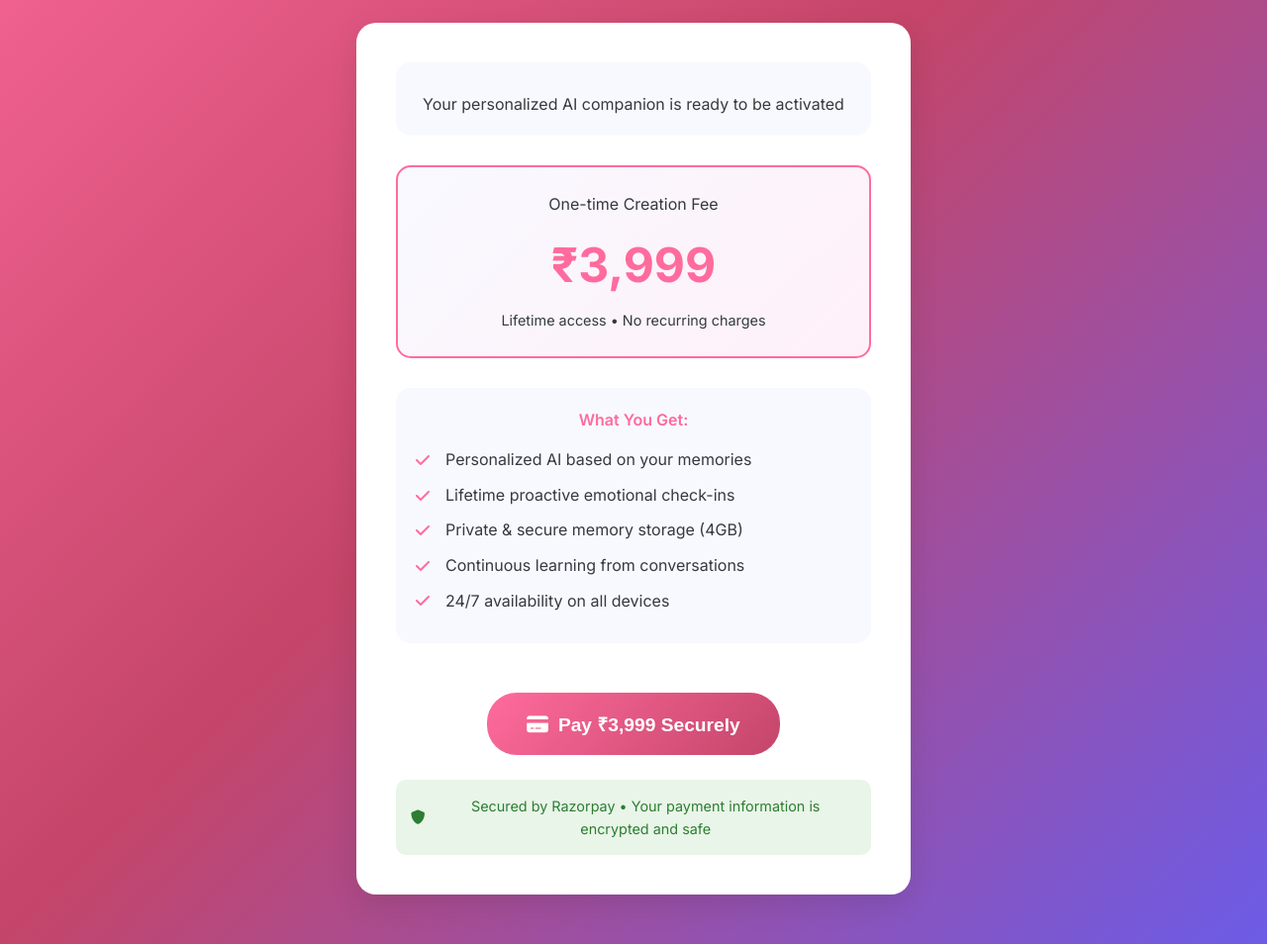
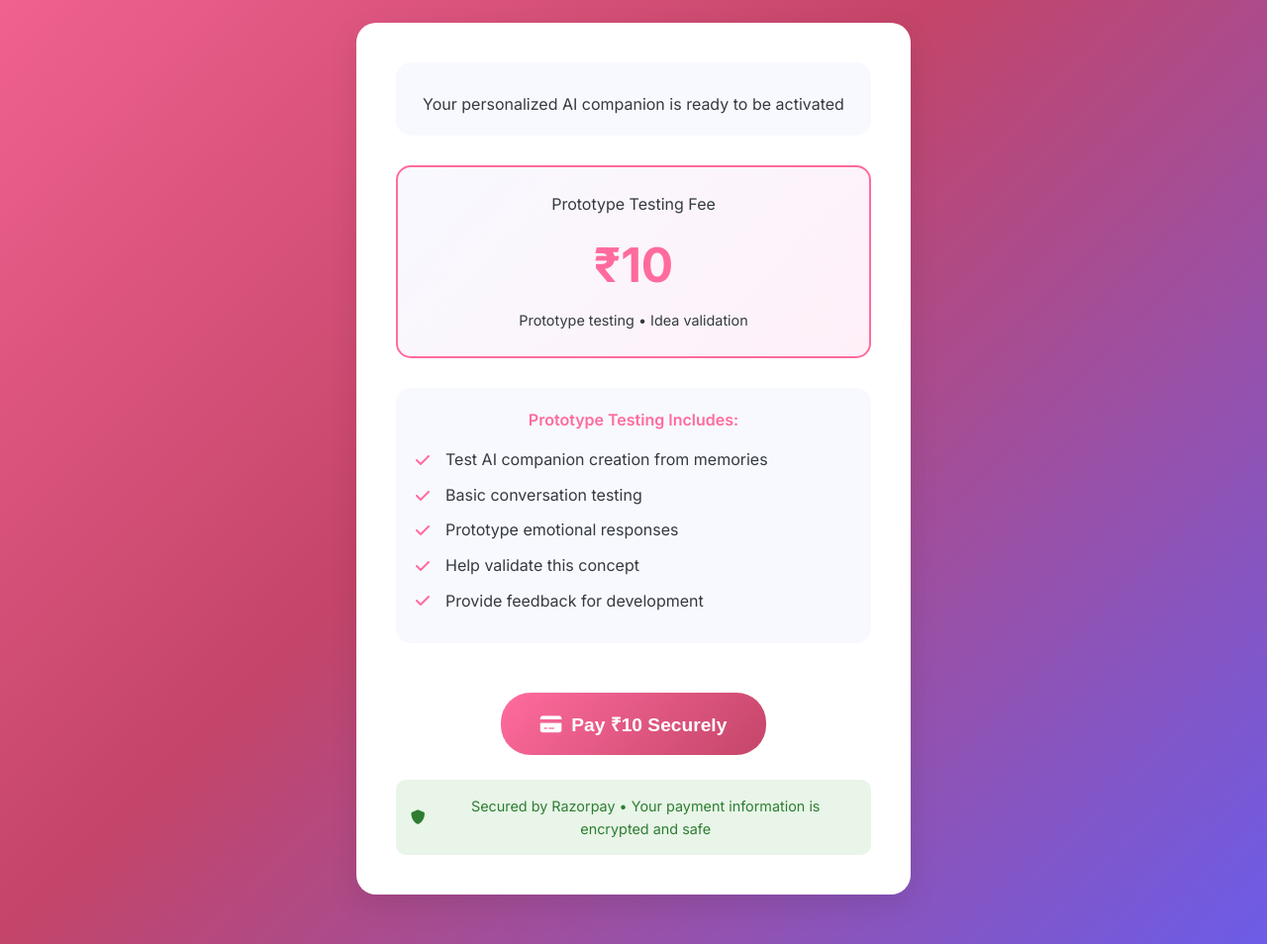
Before and after one commit to Abhaythakurrr/myprabh, a Flask app: template templates/payment.html in a window 1280 px wide. Shown: the part 336-1290 px from the top of the page at 99% size. Run offline with Flask 3, Linux system fonts and the light colour scheme; the template is opened without the code that fills it, so the values that code supplies are empty; some libraries are stand-ins or nearby versions.

Commit message:
Update dashboard and payment templates for ₹10 prototype pricing

```diff
--- a/templates/dashboard.html
+++ b/templates/dashboard.html
@@ -245,7 +245,7 @@
                     <i class="fas fa-plus-circle"></i>
                 </div>
                 <div class="create-text">Create New Prabh</div>
-                <div class="create-subtitle">₹3,999 - One-time creation fee</div>
+                <div class="create-subtitle">₹10 - Prototype testing fee</div>
             </div>
 
             <!-- Existing Prabh Cards -->
--- a/templates/payment.html
+++ b/templates/payment.html
@@ -173,38 +173,38 @@
             </div>
 
             <div class="price-section">
-                <div class="price-label">One-time Creation Fee</div>
-                <div class="price-amount">₹3,999</div>
-                <div class="price-note">Lifetime access • No recurring charges</div>
+                <div class="price-label">Prototype Testing Fee</div>
+                <div class="price-amount">₹10</div>
+                <div class="price-note">Prototype testing • Idea validation</div>
             </div>
 
             <div class="features-list">
-                <div class="features-title">What You Get:</div>
+                <div class="features-title">Prototype Testing Includes:</div>
                 <div class="feature-item">
                     <i class="fas fa-check feature-icon"></i>
-                    <span>Personalized AI based on your memories</span>
+                    <span>Test AI companion creation from memories</span>
                 </div>
                 <div class="feature-item">
                     <i class="fas fa-check feature-icon"></i>
-                    <span>Lifetime proactive emotional check-ins</span>
+                    <span>Basic conversation testing</span>
                 </div>
                 <div class="feature-item">
                     <i class="fas fa-check feature-icon"></i>
-                    <span>Private & secure memory storage (4GB)</span>
+                    <span>Prototype emotional responses</span>
                 </div>
                 <div class="feature-item">
                     <i class="fas fa-check feature-icon"></i>
-                    <span>Continuous learning from conversations</span>
+                    <span>Help validate this concept</span>
                 </div>
                 <div class="feature-item">
                     <i class="fas fa-check feature-icon"></i>
-                    <span>24/7 availability on all devices</span>
+                    <span>Provide feedback for development</span>
                 </div>
             </div>
 
             <button id="payButton" class="pay-button">
                 <i class="fas fa-credit-card"></i>
-                Pay ₹3,999 Securely
+                Pay ₹10 Securely
             </button>
 
             <div class="security-note">
```
